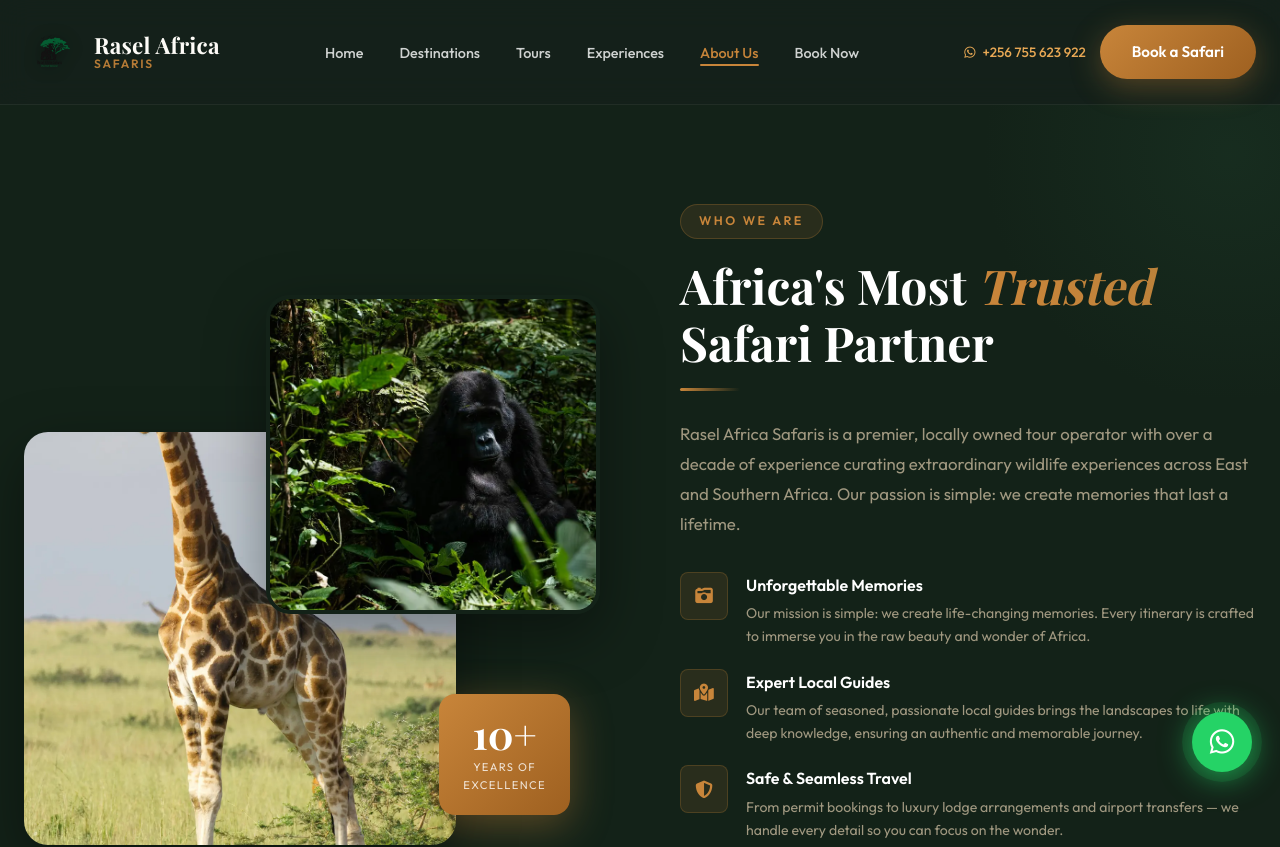
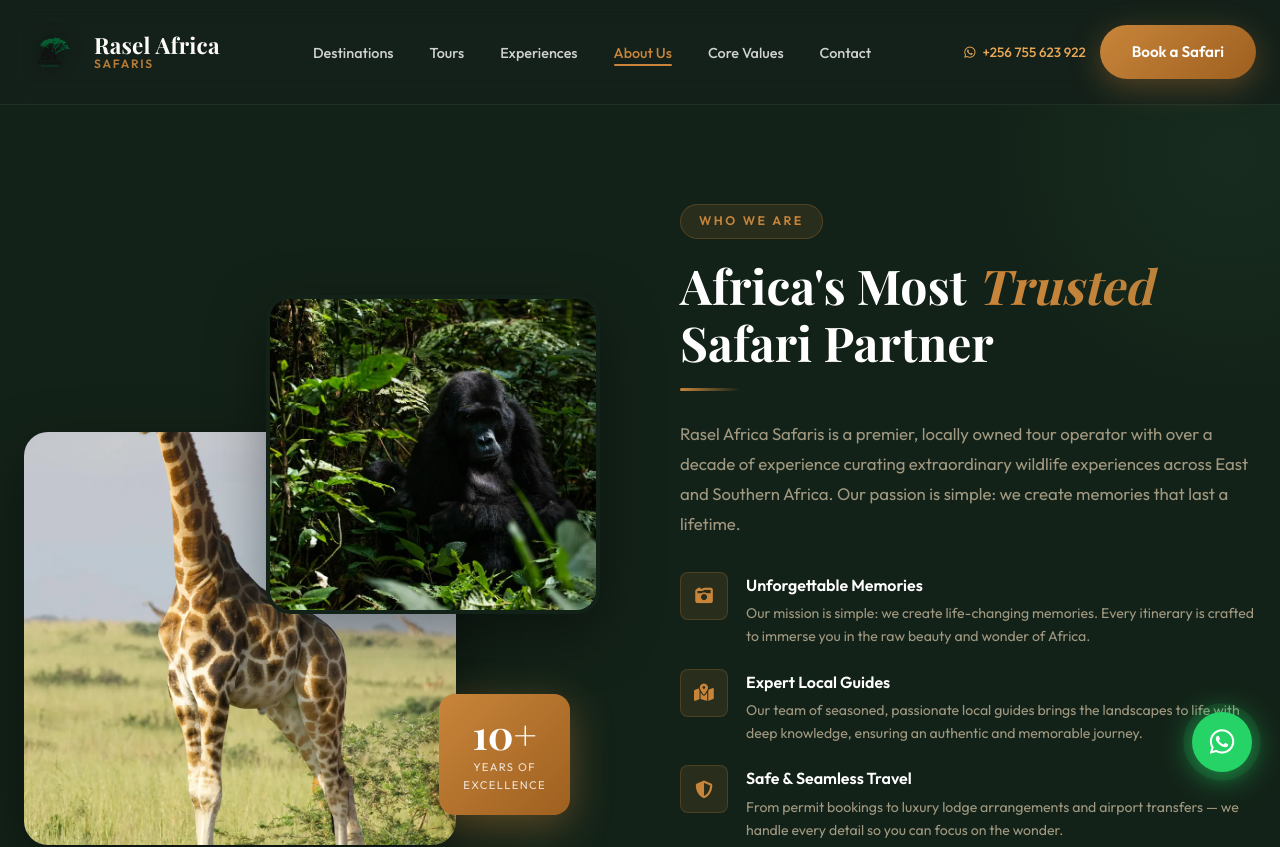
Before and after one commit to benitchris/Raselafricasafaris, a React (Vite) app: page /#/about in a window 1280 px wide. Shown: the top 847 px of the page. Built offline with nearby package versions, Linux system fonts and the light colour scheme; a web font is replaced by a local one.

Commit message:
feat: separate Core Values into dedicated page and rename Book Now to Contact

```diff
--- a/src/App.jsx
+++ b/src/App.jsx
@@ -61,10 +61,10 @@ export default function App() {
                         </>
                     } />
                     <Route path="/about" element={
-                        <>
-                            <div className="reveal"><About /></div>
-                            <div className="reveal"><CoreValues /></div>
-                        </>
+                        <div className="reveal"><About /></div>
+                    } />
+                    <Route path="/core-values" element={
+                        <div className="reveal"><CoreValues /></div>
                     } />
                     <Route path="/destinations" element={
                         <div className="reveal"><Destinations /></div>
@@ -75,7 +75,7 @@ export default function App() {
                     <Route path="/experiences" element={
                         <div className="reveal"><Experiences /></div>
                     } />
-                    <Route path="/book" element={
+                    <Route path="/contact" element={
                         <div className="reveal"><BookingForm /></div>
                     } />
                 </Routes>
--- a/src/components/About.jsx
+++ b/src/components/About.jsx
@@ -63,7 +63,7 @@ export default function About() {
                             ))}
                         </div>
 
-                        <Link to="/book" className="btn btn-primary" id="about-enquire-btn">
+                        <Link to="/contact" className="btn btn-primary" id="about-enquire-btn">
                             <i className="fas fa-paper-plane"></i>
                             Send an Enquiry
                         </Link>
--- a/src/components/Navbar.jsx
+++ b/src/components/Navbar.jsx
@@ -3,12 +3,12 @@ import { Link, NavLink } from 'react-router-dom';
 import './Navbar.css';
 
 const navLinks = [
-    { label: 'Home', to: '/' },
     { label: 'Destinations', to: '/destinations' },
     { label: 'Tours', to: '/tours' },
     { label: 'Experiences', to: '/experiences' },
     { label: 'About Us', to: '/about' },
-    { label: 'Book Now', to: '/book' },
+    { label: 'Core Values', to: '/core-values' },
+    { label: 'Contact', to: '/contact' },
 ];
 
 export default function Navbar() {
@@ -57,7 +57,7 @@ export default function Navbar() {
                             <i className="fab fa-whatsapp"></i>
                             +256 755 623 922
                         </span>
-                        <Link to="/book" className="btn btn-primary" id="nav-book-btn">
+                        <Link to="/contact" className="btn btn-primary" id="nav-book-btn">
                             Book a Safari
                         </Link>
                     </div>
@@ -92,7 +92,7 @@ export default function Navbar() {
                         <i className="fab fa-whatsapp"></i>
                         WhatsApp Us
                     </a>
-                    <Link to="/book" className="btn btn-primary" onClick={handleLink}>
+                    <Link to="/contact" className="btn btn-primary" onClick={handleLink}>
                         Book a Safari
                     </Link>
                 </div>
--- a/src/components/Tours.jsx
+++ b/src/components/Tours.jsx
@@ -134,7 +134,7 @@ export default function Tours() {
                                     ))}
                                 </div>
                                 <div className="tour-footer">
-                                     <Link to="/book" className="btn-tour" id={`tour-btn-${i}`} style={{ width: '100%', justifyContent: 'center' }}>
+                                     <Link to="/contact" className="btn-tour" id={`tour-btn-${i}`} style={{ width: '100%', justifyContent: 'center' }}>
                                          Get a Quote <i className="fas fa-arrow-right"></i>
                                      </Link>
                                 </div>
```
